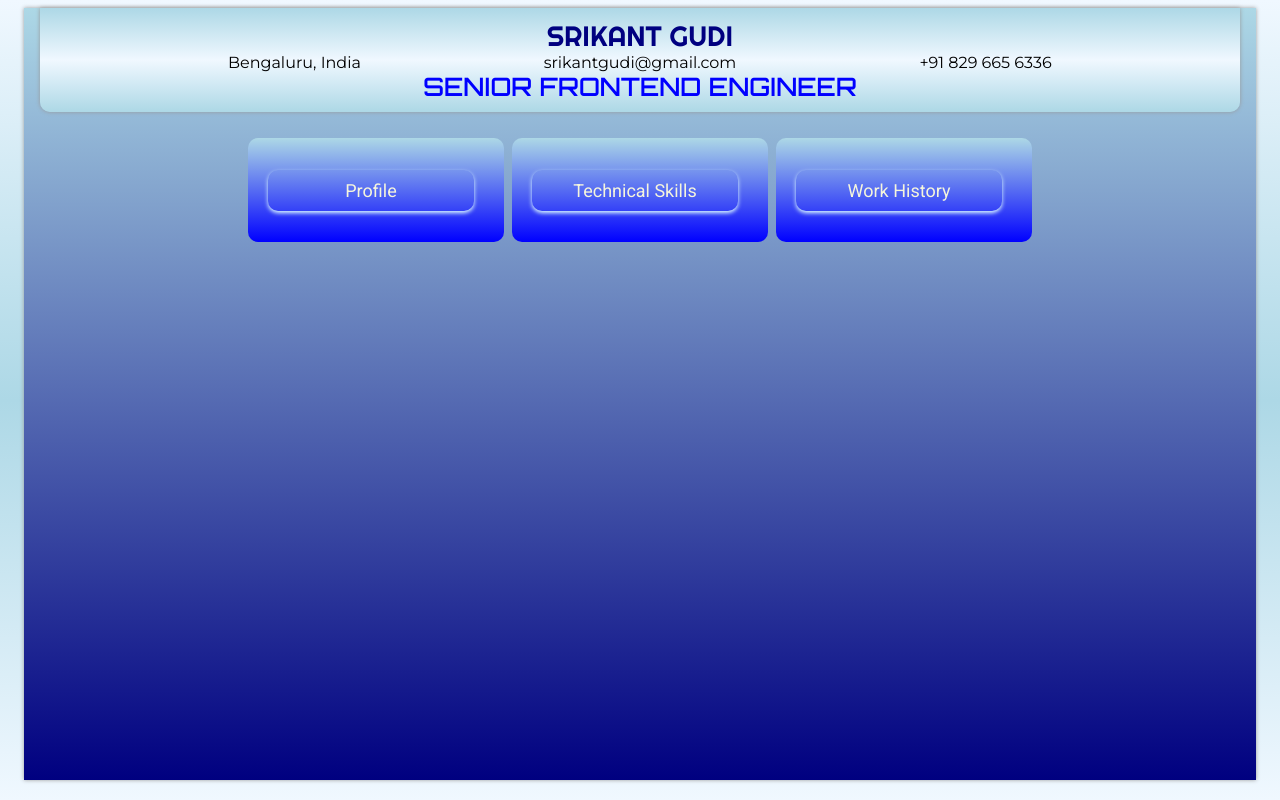
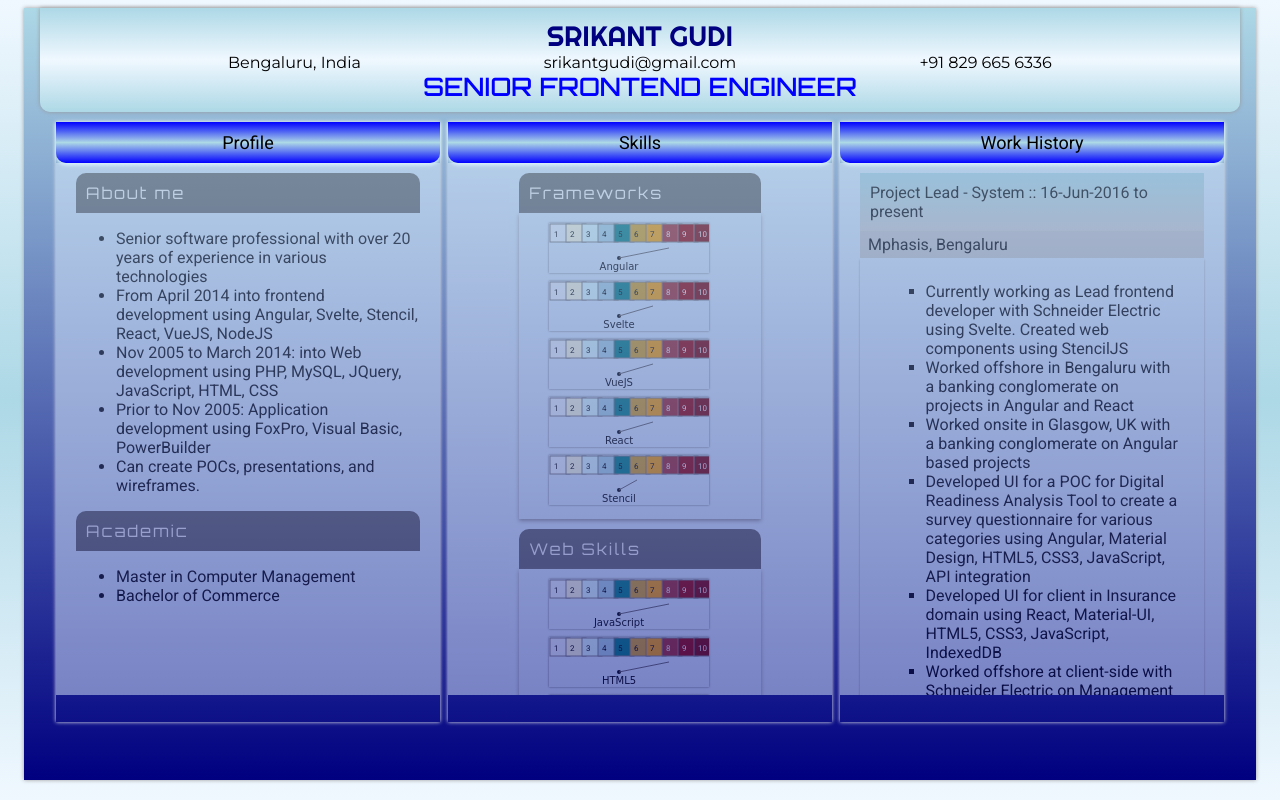
Before and after one commit to srikantgudi/srikantgudi.github.io, a Svelte app: page / in a window 1280 px wide. Built offline with nearby package versions, Linux system fonts and the light colour scheme.

Commit message:
Modified layout

```diff
--- a/src/App.svelte
+++ b/src/App.svelte
@@ -14,7 +14,7 @@
   <Topnav />
 
   <div class="content">
-    <div class="tabs">
+    <!-- <div class="tabs">
       <div class="tab" class:active={curTab === 1}>
         <div class="title-nav">
           <div
@@ -84,6 +84,26 @@
           <WorkHistory />
         </div>
       </div>
+    </div> -->
+    <div class="tabs">
+      <div class="tab">
+        <div class="tab-title">Profile</div>
+        <div class="tab-content">
+          <Profile />
+        </div>
+      </div>
+      <div class="tab">
+        <div class="tab-title">Skills</div>
+        <div class="tab-content">
+          <Skills />
+        </div>
+      </div>
+      <div class="tab">
+        <div class="tab-title">Work History</div>
+        <div class="tab-content">
+          <WorkHistory />
+        </div>
+      </div>
     </div>
   </div>
 </div>
@@ -115,7 +135,19 @@
     margin: 0 auto;
   }
   .tab {
-    min-width: 20vw;
+    flex: 1;
+    width: 30vw;
+    box-shadow: 0 0 4px #eeeeee;
+    height: 75vh;
+    transition: all 0.5s;
+  }
+  .tab:hover {
+    flex: 3;
+  }
+  .tab:hover > .tab-title {
+    color: white;
+    background: linear-gradient(lightblue,navy) no-repeat;
+    border-radius: 10px 10px 0 0;
   }
   .tab.active {
     position: absolute;
@@ -152,8 +184,9 @@
     align-items: center;
     justify-content: center;
     box-shadow: 0 2px 4px lightcyan;
+    background: linear-gradient(blue,lightblue,blue) no-repeat;
     cursor: pointer;
-    border-radius: 10px;
+    border-radius: 0 0 10px 10px;
     padding: 10px;
   }
   .tab-title.current {
@@ -172,14 +205,16 @@
     float: right;
   }
   .tab-content {
-    display: none;
+    height: 64vh;
+    overflow: hidden;
+    padding: 10px 20px;
+    opacity: 0.5;
+    background-color: #ddeeff;
   }
-  .tab-content.active {
-    display: block;
-    height: 50vh;
-    margin: 10px 0;
+
+  .tab:hover > .tab-content {
+    opacity: 1;
     overflow-y: auto;
-    padding: 10px 20px;
   }
   @media screen and (max-width: 719px) {
     .tab {
--- a/src/WorkHistory.svelte
+++ b/src/WorkHistory.svelte
@@ -102,6 +102,10 @@
 </script>
 
 <style>
+  .exp-title {
+    background: linear-gradient(lightblue,lightgrey) no-repeat;
+    padding: 10px;
+  }
   .exp-text {
     height: fit-content;
     overflow-y: auto;
@@ -116,7 +120,7 @@
 
 <div>
   {#each expList as exp, idx}
-    <div class="sectiontitle">
+    <div class="exp-title">
       {exp.header.jobTitle} :: {exp.header.dates}
     </div>
     <div class="org-name">
```
